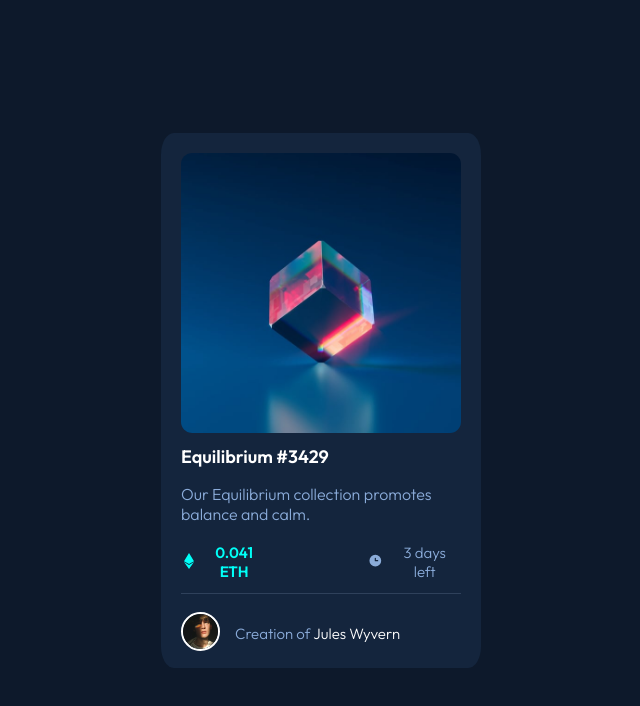
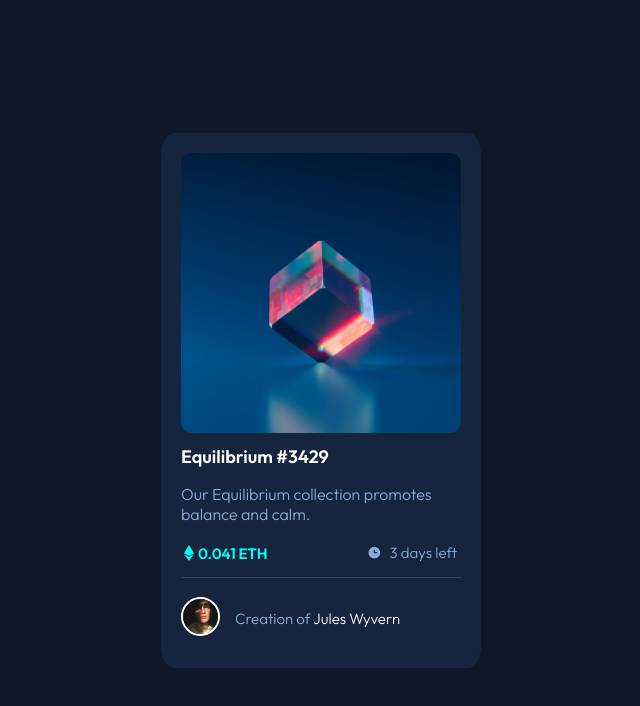
Before and after one commit to manuellacosme/NFTCard, a plain HTML site: page index.html in a window 1280 px wide. Shown: the whole page, without its empty margins (319-959 px from the left). Drawn offline with Linux system fonts and the light colour scheme.

Commit message:
Update styles.css

```diff
--- a/css/styles.css
+++ b/css/styles.css
@@ -85,11 +85,12 @@ h1:hover {
 .eth-text {
     color: hsl(178, 100%, 50%);
     font-weight: 700;
-    padding-left: 2.8px;
+    font-size: 13,2px;
+    text-align: center;
+    padding-right: 96px;
 }
 
 .clock-icon {
-    padding-left: 97px;
     padding-top: 2.5px;
 }
 
```
